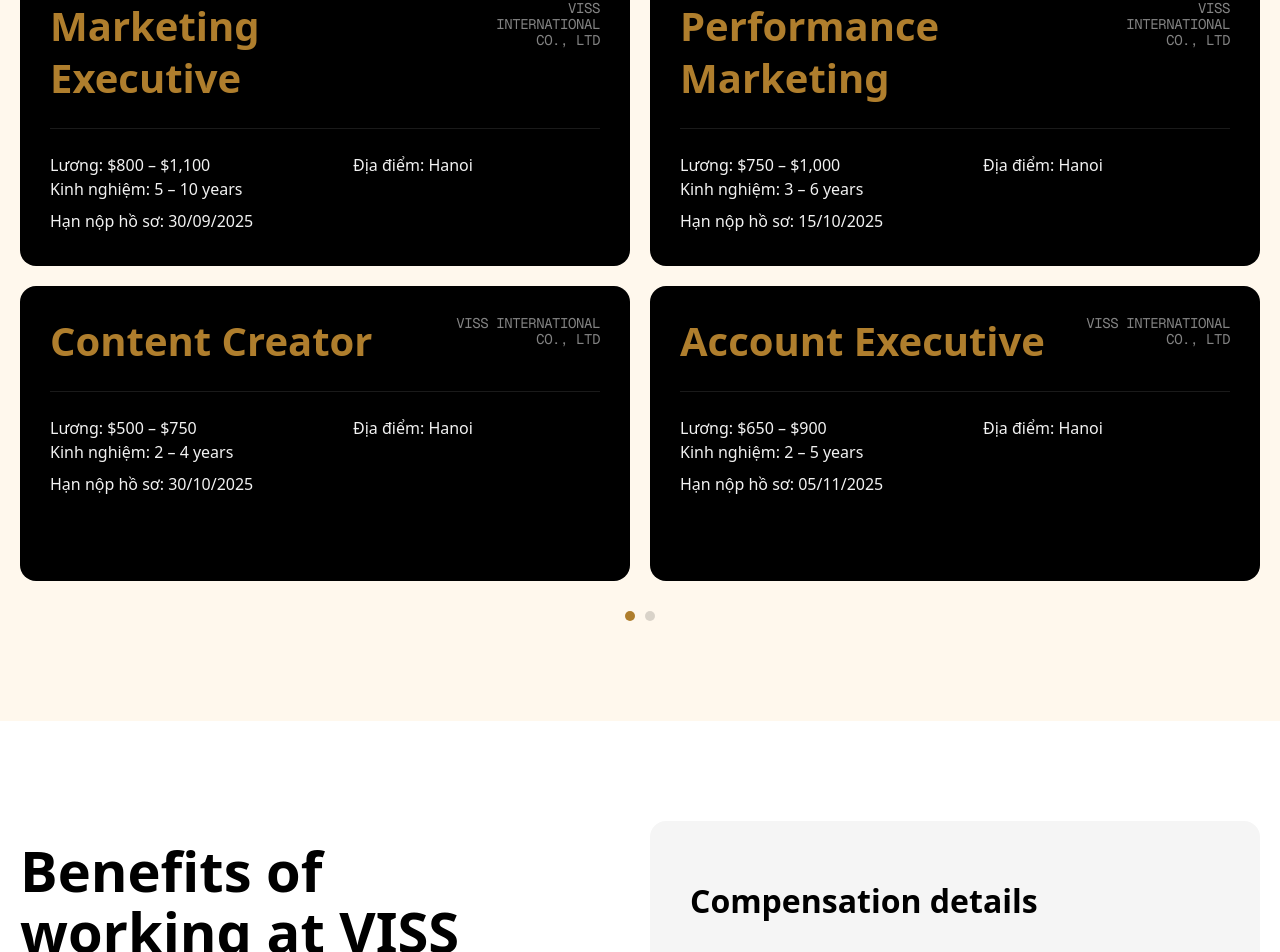
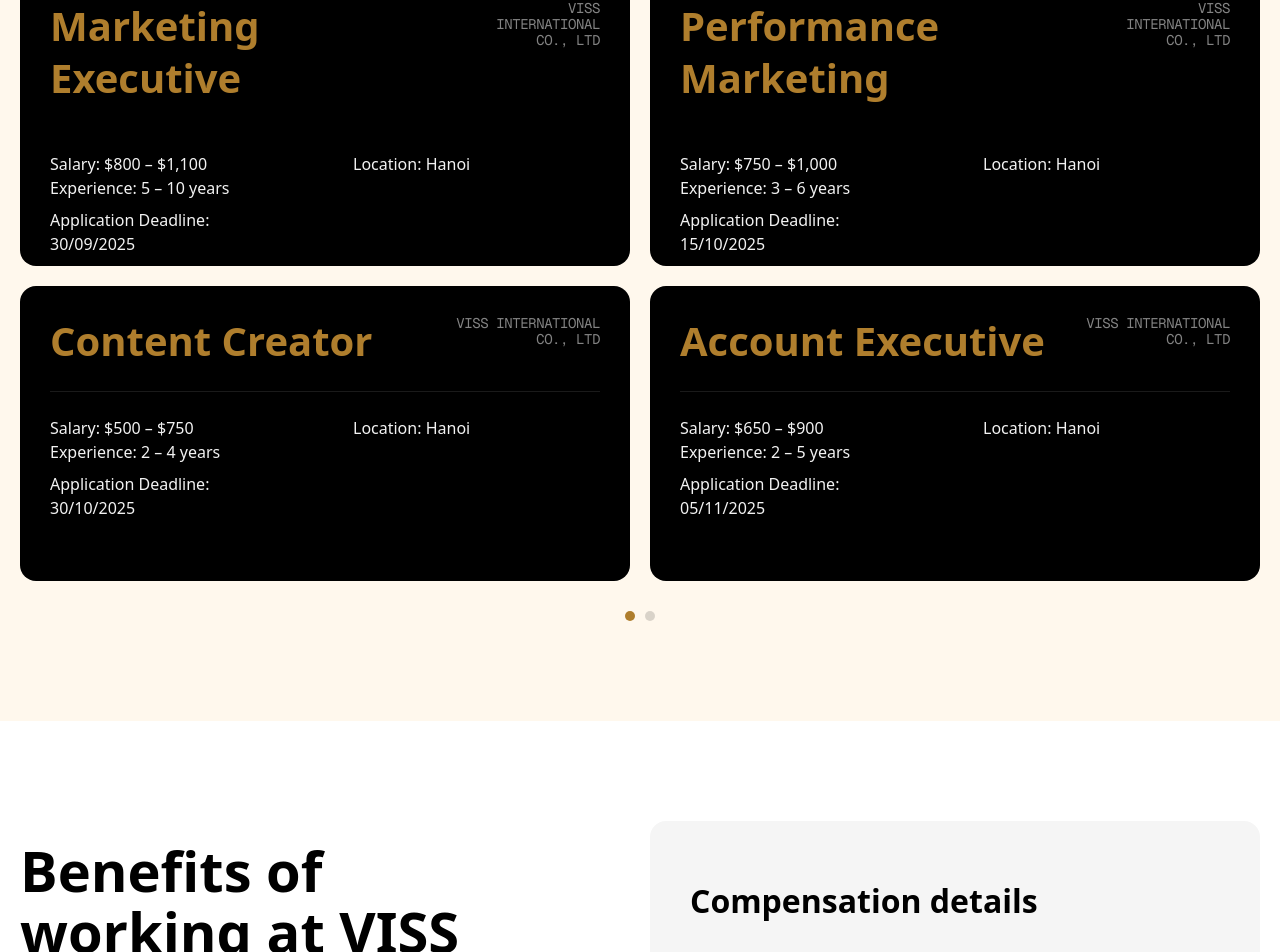
Before and after one commit to tungtrandt13/luminamedia-frontend, a Next.js app: page /en/careers in a window 1280 px wide. Shown: the part 1105-2057 px from the top of the page. Built offline with nearby package versions, Linux system fonts and the light colour scheme; no server answers.

Commit message:
feat: Add localization for job detail labels in the careers section by passing the current locale to the CareersJobs component.

```diff
--- a/src/app/[locale]/careers/page.tsx
+++ b/src/app/[locale]/careers/page.tsx
@@ -52,7 +52,7 @@ export default async function CareersPage({ params }: Props) {
         image={data.hero.image}
       />
 
-      <CareersJobs title={data.jobs.title} jobs={data.jobs.jobs} />
+      <CareersJobs title={data.jobs.title} jobs={data.jobs.jobs} locale={currentLocale} />
 
       <CareersBenefits
         title={data.benefits.title}
--- a/src/components/careers/CareersJobs.tsx
+++ b/src/components/careers/CareersJobs.tsx
@@ -42,7 +42,8 @@ function ChevronButton({
 
 import { normalizeStrapiText } from '@/lib/strapi';
 
-function JobCard({ job }: { job: CareersJob }) {
+function JobCard({ job, locale = 'vi' }: { job: CareersJob; locale?: string }) {
+  const isEN = locale === 'en';
   return (
     <div className="bg-black text-white rounded-[16px] px-[20px] md:px-[30px] py-[22px] md:py-[29px] h-full md:h-[295px] flex flex-col">
       <div className="flex items-start justify-between gap-6">
@@ -59,20 +60,20 @@ function JobCard({ job }: { job: CareersJob }) {
       <div className="mt-[18px] md:mt-[24px] grid grid-cols-1 sm:grid-cols-2 gap-[18px] md:gap-[56px] text-[14px] md:text-[16px] font-medium text-white/95">
         <div className="whitespace-pre-line">
           <p className="mb-2">
-            Lương: {normalizeStrapiText(job.salary)}
-            {"\n"}Kinh nghiệm: {normalizeStrapiText(job.experience)}
+            {isEN ? 'Salary' : 'Lương'}: {normalizeStrapiText(job.salary)}
+            {"\n"}{isEN ? 'Experience' : 'Kinh nghiệm'}: {normalizeStrapiText(job.experience)}
           </p>
-          <p>Hạn nộp hồ sơ: {normalizeStrapiText(job.deadline)}</p>
+          <p>{isEN ? 'Application Deadline' : 'Hạn nộp hồ sơ'}: {normalizeStrapiText(job.deadline)}</p>
         </div>
         <div className="whitespace-pre-line">
-          <p className="mb-2">Địa điểm: {normalizeStrapiText(job.location)}</p>
+          <p className="mb-2">{isEN ? 'Location' : 'Địa điểm'}: {normalizeStrapiText(job.location)}</p>
         </div>
       </div>
     </div>
   );
 }
 
-export default function CareersJobs({ title, jobs }: { title: string; jobs: CareersJob[] }) {
+export default function CareersJobs({ title, jobs, locale = 'vi' }: { title: string; jobs: CareersJob[]; locale?: string }) {
   const [page, setPage] = useState(0);
   const pageSize = 4;
   const totalPages = Math.max(1, Math.ceil(jobs.length / pageSize));
@@ -108,7 +109,7 @@ export default function CareersJobs({ title, jobs }: { title: string; jobs: Care
 
         <div className="mt-[40px] md:mt-[80px] grid grid-cols-1 lg:grid-cols-2 gap-[20px]">
           {visibleJobs.map((job) => (
-            <JobCard key={job.id} job={job} />
+            <JobCard key={job.id} job={job} locale={locale} />
           ))}
         </div>
 
```
